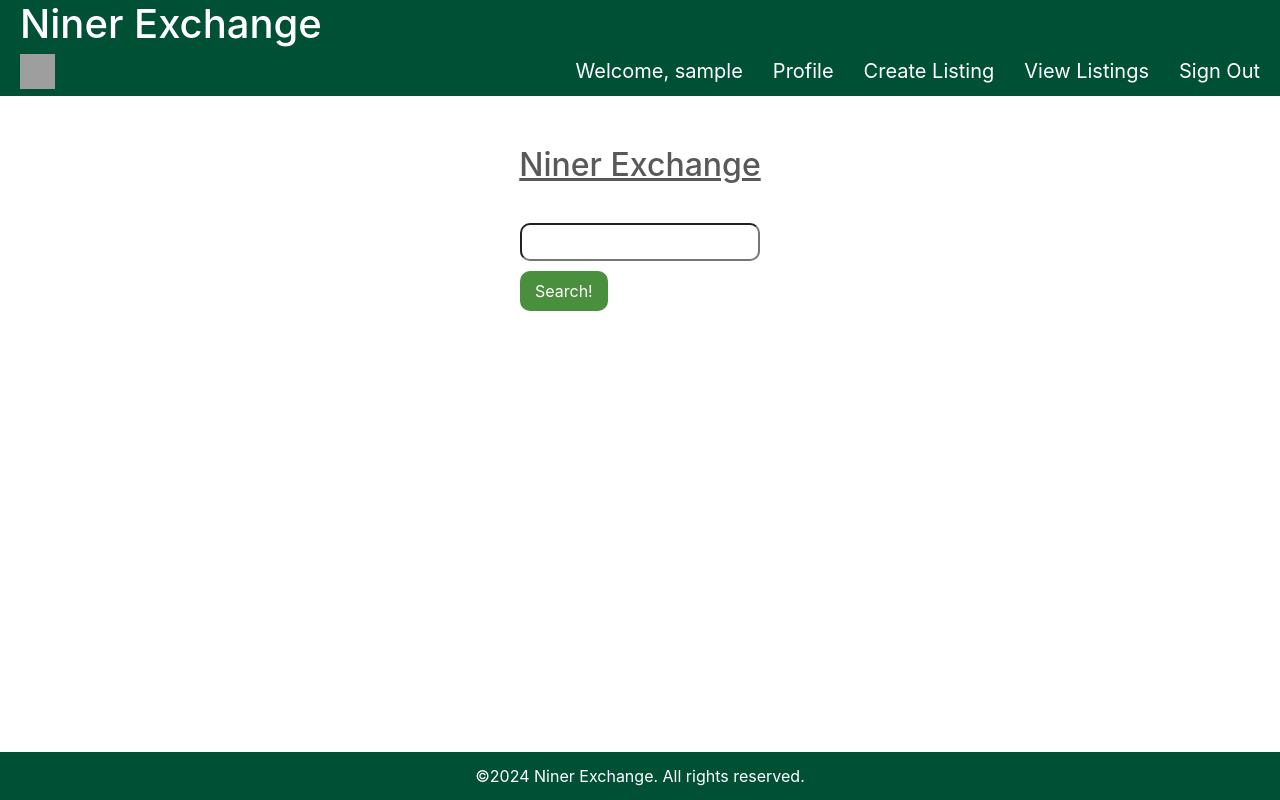
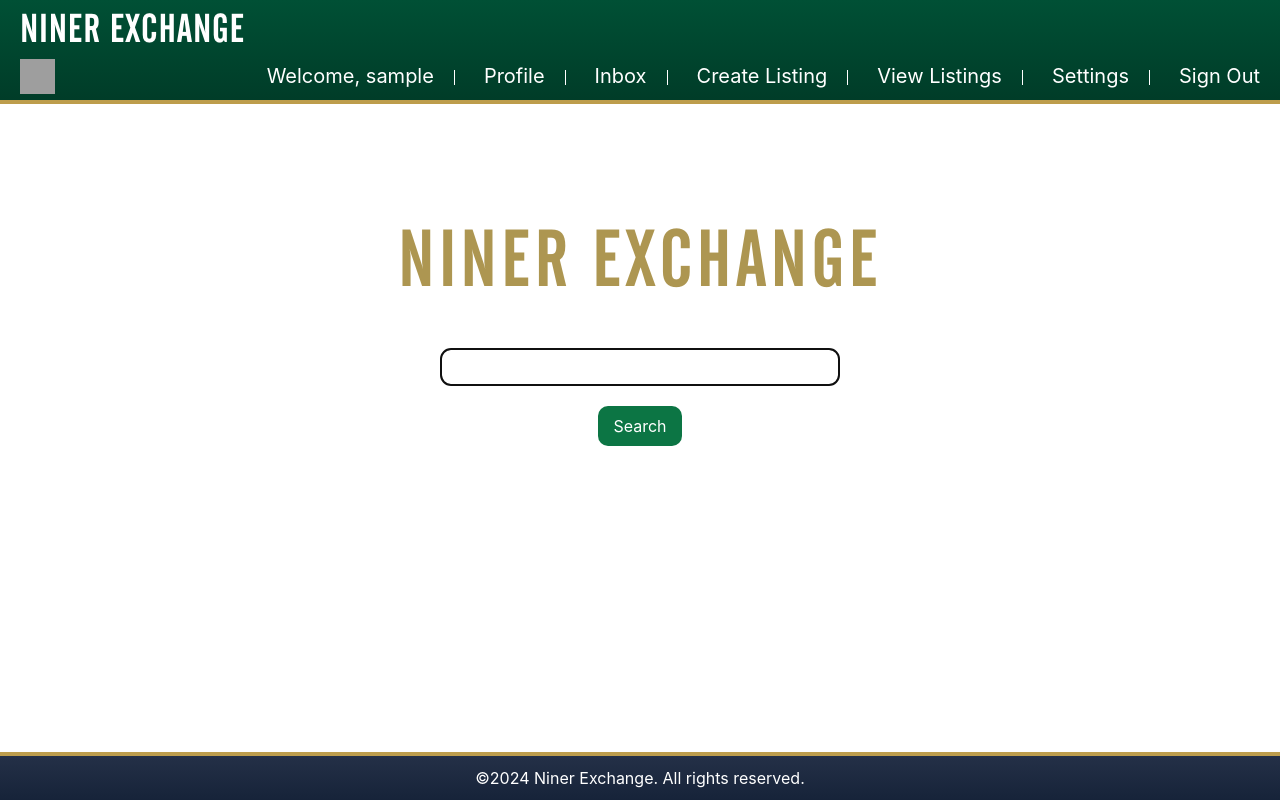
Before and after one commit to SamEads/niner_exchange, a Flask app: page / in a window 1280 px wide. Run offline with Flask 3, Linux system fonts and the light colour scheme; the visitor is signed in with stand-in values (Sample User, id 1); parts of the project's set-up code (start-up, migrations or seed data) failed here and were passed over; some libraries are stand-ins or nearby versions; grey boxes are pictures that could not be loaded.

Commit message:
Mostly finished inbox, some frontend changes

```diff
--- a/routes/__init__.py
+++ b/routes/__init__.py
@@ -2,9 +2,11 @@ from .auth import auth_bp
 from .user import user_bp
 from .listing import listing_bp
 from .messaging import messaging_bp
+from .inbox import inbox_bp
 
 def register_blueprints(app):
     app.register_blueprint(auth_bp)
     app.register_blueprint(user_bp)
     app.register_blueprint(listing_bp)
     app.register_blueprint(messaging_bp)
+    app.register_blueprint(inbox_bp)
--- a/static/main.css
+++ b/static/main.css
@@ -1,6 +1,8 @@
 header {
     grid-area: header;
-    background-color: rgb(0, 80, 53);
+    background: linear-gradient(to bottom, rgb(0, 80, 53), rgb(0, 60, 40));
+    border-bottom: 4px solid rgb(189, 157, 76);
+    padding-top: 5px;
 }
 
 header h1 {
@@ -10,7 +12,7 @@ header h1 {
 
 body {
     display: grid;
-    grid-template-rows: 6rem 1fr 3rem;
+    grid-template-rows: 6.5rem 1fr 3rem;
     grid-template-columns: 1fr 80% 1fr;
     grid-template-areas:
         "header header header"
@@ -29,7 +31,8 @@ footer {
     display: flex;
     justify-content: center;
     align-items: center;
-    background-color: rgb(0, 80, 53);
+    background: linear-gradient(to bottom, rgb(36, 48, 71), rgb(22, 35, 57));
+    border-top: 4px solid rgb(189, 157, 76);
     color: white;
 }
 
@@ -50,13 +53,49 @@ footer {
     gap: 20px;
 }
 
+
+
 .nav-links li:first-child {
     position: absolute;
     left: 0;
     padding-left: 20px;
 }
 
-.register a, .sign-out a, .sign-in a, .listing a, .welcome-message, .create_listing a, .view_all_listings a, .profile a{
+.nav-links .nav-item {
+    position: relative;
+    padding-left: 20px;
+}
+
+.nav-links .nav-item::before {
+    content: '';
+    position: absolute;
+    left: -10px;
+    top: 30%;
+    height: 50%;
+    width: 1px;
+    background-color: white;
+}
+
+.nav-links .nav-item:first-of-type::before,
+.nav-links .register::before {
+    display: none;
+}
+
+.nav-links .nav-item:first-of-type {
+    border-left: none;
+    padding-left: 0;
+}
+
+.register a,
+.sign-out a,
+.sign-in a,
+.listing a,
+.inbox a,
+.welcome-message,
+.create_listing a,
+.view_all_listings a,
+.settings a,
+.profile a {
     color: white;
     text-decoration: none;
     font-size: 20px;
@@ -65,7 +104,7 @@ footer {
 
 .button {
     border: none;
-    background-color: #498f3d;
+    background-color: #0c7544;
     color: rgb(255, 255, 255);
     padding: 8px 15px;
     margin-top: 10px;
@@ -82,19 +121,35 @@ footer {
 }
 
 .header_text {
-    text-decoration: underline;
-    text-decoration-color: #595959;
-    color: #595959;
     max-width: fit-content;
     margin: auto;
     margin-top: 50px;
+    margin-bottom: 2rem;
+}
+
+.header_text h2 {
+    display: flex;
+    justify-content: center;
+}
+
+.header_text h2 span {
+    opacity: 0;
+    transform: translateY(-20px);
 }
 
 .center_input {
-    max-width: fit-content;
-    margin: auto;
-    padding: 3%;
     display: flex;
+    flex-direction: column;
+    justify-content: center;
+    align-items: center;
+    height: 50vh;
+    text-align: center;
+}
+
+.center_input form {
+    display: flex;
+    flex-direction: column;
+    align-items: center;
 }
 
 .right {
@@ -106,8 +161,8 @@ footer {
     position: relative;
     box-sizing: border-box;
     padding: 5px;
-    width: 15rem;
-    margin-right: 2%;
+    width: 25rem;
+    margin-bottom: 10px;
 }
 
 .signlink {
@@ -141,3 +196,22 @@ footer {
     display: block;
     margin: 20px auto;
 }
+
+@font-face {
+    font-family: 'Alternate Gothic no 2';
+    src: url('/static/fonts/gothic.otf') format('opentype');
+}
+
+#logo_creator {
+    font-family: 'Alternate Gothic no 2', sans-serif;
+    letter-spacing: 0.05em;
+    font-size: 5rem;
+    text-transform: uppercase;
+    color: #ad9651;
+}
+
+#header-logo {
+    font-family: 'Alternate Gothic no 2', sans-serif;
+    text-transform: uppercase;
+    letter-spacing: 0.02em;
+}
--- a/templates/base.html
+++ b/templates/base.html
@@ -14,23 +14,24 @@
 <body>
 
     <header>
-        <h1>
+        <h1 id="header-logo">
             Niner Exchange
         </h1>
         <div class="topnav">
             <nav>
                 <ul class="nav-links">
-                    <li><a href="/"> <img width="35" height="35" src="https://img.icons8.com/ios/50/home--v1.png" alt="home--v1" /></a></li>
+                    <li><a href="/"> <img width="35" height="35" src="https://img.icons8.com/ios/50/ffffff/home--v1.png" alt="home--v1" /></a></li>
                     {% if session['user_id'] %}
                     <li class="welcome-message">Welcome, {{ session['username'] }}</li>
-                    <li class="profile"><a href="{{ url_for('user.user', username=session['username']) }}">Profile</a></li>
-                    <li class="create_listing"><a href="/listing">Create Listing</a></li>
-                    <li class="view_all_listings"><a href="/listings">View Listings</a></li>
-                    <li class="sign-out"><a href="/logout">Sign Out</a></li>
+                    <li class="profile nav-item"><a href="{{ url_for('user.user', username=session['username']) }}">Profile</a></li>
+                    <li class="inbox nav-item"><a href="/inbox">Inbox</a></li>
+                    <li class="create_listing nav-item"><a href="/listing">Create Listing</a></li>
+                    <li class="view_all_listings nav-item"><a href="/listings">View Listings</a></li>
+                    <li class="settings nav-item"><a href="/">Settings</a></li>
+                    <li class="sign-out nav-item"><a href="/logout">Sign Out</a></li>
                     {% else %}
-                    <li class="register"><a href="/registration">Register</a></li>
-                    <li class="sign-in"><a href="/login">Sign In</a></li>
-
+                    <li class="register nav-item"><a href="/registration">Register</a></li>
+                    <li class="sign-in nav-item"><a href="/login">Sign In</a></li>
                     {% endif %}
                 </ul>
             </nav>
--- a/templates/home.html
+++ b/templates/home.html
@@ -1,18 +1,47 @@
 {% extends "base.html" %}
 
 {% block title %}Home{% endblock %}
-
 {% block content %}
 
-<div class="header_text">
-    <h2>Niner Exchange</h2>
-</div>
-
 <div class="center_input">
+    <div class="header_text">
+        <h2 id="logo_creator"></h2>
+    </div>
     <form action="/search" method="POST">
         <input type="text" class="text_box" name="query" id="query" required>
-        <button class="button" type="submit">Search!</button>
+        <button class="button" type="submit">Search</button>
     </form>
 </div>
 
+<script>
+
+    // Same note as messaging.html, maybe put this in a separate file if / when we add more scripts
+    document.addEventListener("DOMContentLoaded", function () {
+        // Can change this to whatever, thought it would be nice to have it be dynamic.
+        const logoText = "Niner Exchange";
+
+        const logoElement = document.getElementById('logo_creator');
+
+        logoText.split('').forEach((char, index) => {
+            const span = document.createElement('span');
+            span.textContent = char === ' ' ? '\u00A0' : char; // (Use non-breaking space for spaces- JS is dumb.)
+            span.style.opacity = 0;
+            span.style.transform = 'translateY(-10px)';
+            span.style.transition = `opacity 1s ease ${index * 0.025}s, transform 1s ease ${index * 0.025}s`;
+            logoElement.appendChild(span);
+        });
+
+        // Trigger that smooooth animation
+        setTimeout(() => {
+            logoElement.querySelectorAll('span').forEach(span => {
+                span.style.opacity = 1;
+                span.style.transform = 'translateY(0)';
+            });
+        }, 100);
+
+        // Focus on the search input field on page load
+        document.getElementById('query').focus();
+    });
+</script>
+
 {% endblock %}
--- a/templates/list_all_listings.html
+++ b/templates/list_all_listings.html
@@ -31,8 +31,7 @@
         <p><b>Description: </b>{{ listing.description }}</p>
         <p><b>Price: </b>${{ listing.price }}</p>
         <a href="{{ url_for('listing.get_listing', listing_id=listing.id) }}">
-            <img src="{{ url_for('listing.get_image', listing_id=listing.id) }}" alt="{{ listing.name }}"
-                 style="width: 400px;">
+            <img src="{{ url_for('listing.get_image', listing_id=listing.id) }}" alt="{{ listing.name }}" style="width: 400px;">
         </a>
     </div>
     {% endfor %}
--- a/templates/listing.html
+++ b/templates/listing.html
@@ -1,7 +1,7 @@
 {% extends "base.html" %}
 
 {% block head %}
-<link rel="stylesheet" href="{{ url_for('static', filename='listing.css') }}"/>
+<link rel="stylesheet" href="{{ url_for('static', filename='listing.css') }}" />
 {% endblock %}
 
 {% block content %}
--- a/templates/messaging.html
+++ b/templates/messaging.html
@@ -11,11 +11,6 @@
                 <div class="message-header">
                     <strong>{{ message.sender }}</strong>
                     <span class="timestamp">{{ message.timestamp|format_timestamp }}{% if message.edited %} (edited){% endif %}</span>
-                    <!--
-                    <span class="timestamp">{{ message.timestamp|format_timestamp }}{% if message.edited %} (edited){% endif %}</span>
-                    {% if message.sender == session['username'] %}
-                        <button class="edit-button" onclick="editMessage({{ message.id }})">Edit</button>
-                    {% endif %}-->
                 </div>
                 <div class="message-content">
                     {{ message.content }}
@@ -35,6 +30,7 @@
     </form>
 </div>
 <script>
+    // TODO: Maybe put scripts in a separate file? Just for cleanliness
     window.onload = function() {
         var messageHistory = document.getElementById('message-history');
         messageHistory.scrollTop = messageHistory.scrollHeight;
```
Also changed, not shown: routes/inbox.py (added, +46 -0 lines), static/inbox.css (added, +42 -0 lines), templates/inbox.html (added, +19 -0 lines), static/fonts/gothic.otf (added). Lines whose indentation alone changed are shown as unchanged.
